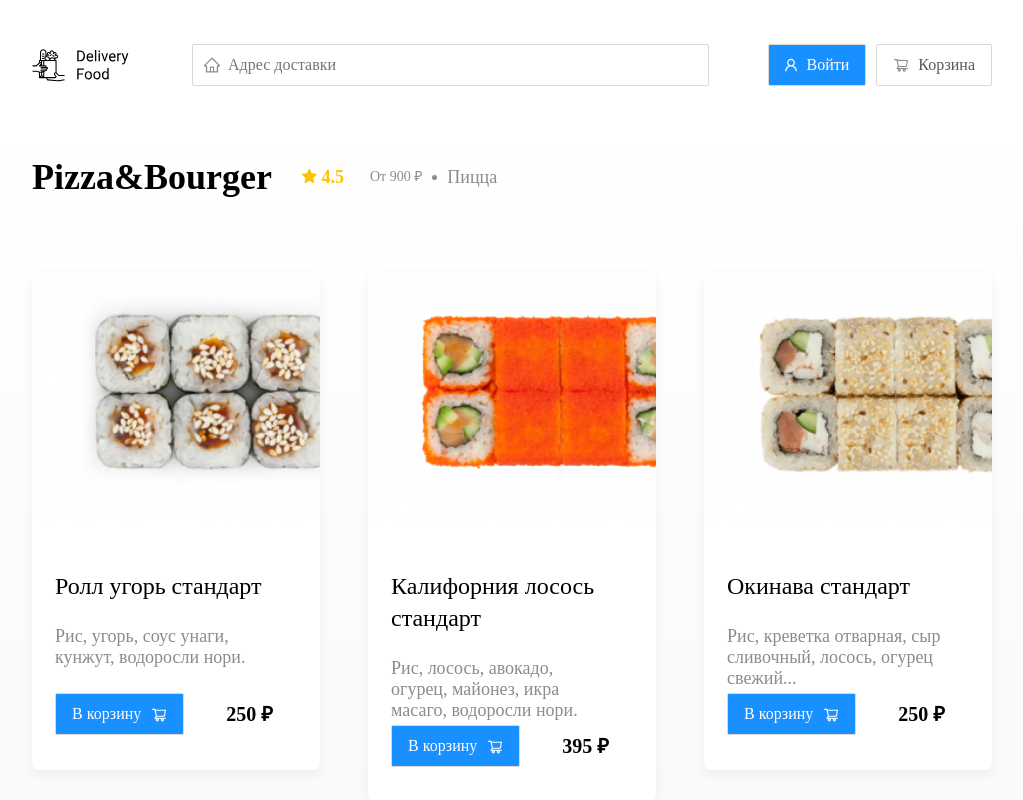
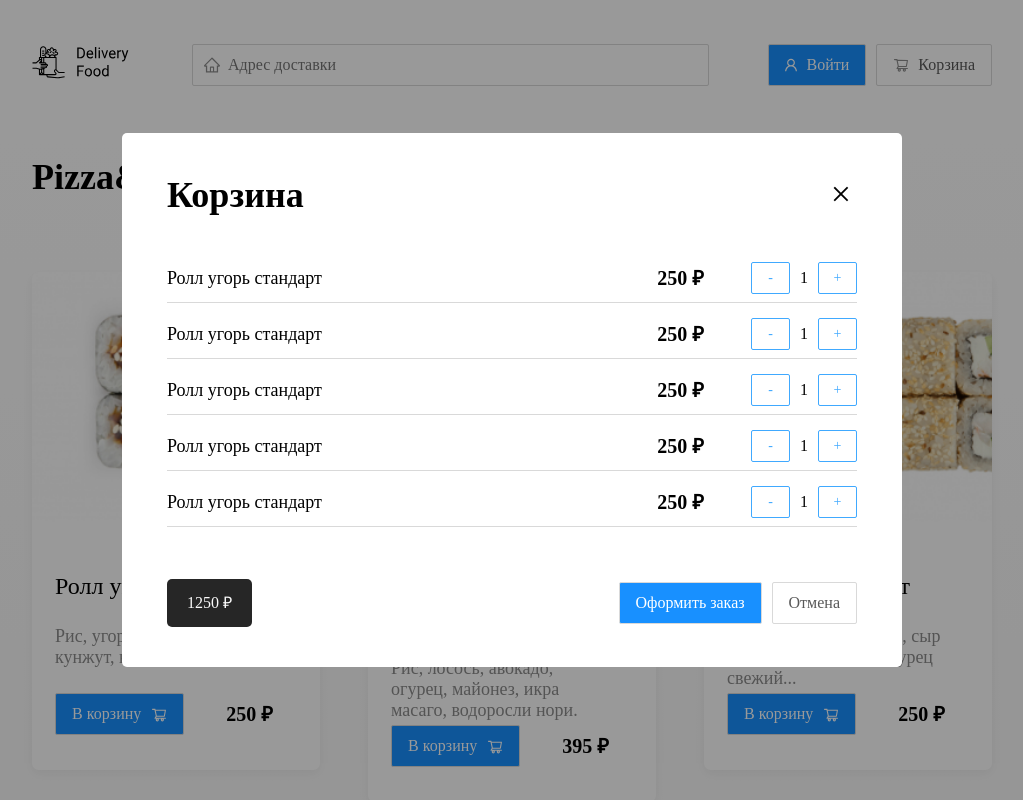
Before and after one commit to Zvezegor/Food, a plain HTML site: page restaurant.html in a window 1280 px wide. Both pictures are taken after a click on the button "Корзина". Shown: the top 800 px of the page, without its empty margins (128-1151 px from the left). Drawn offline with Linux system fonts and the light colour scheme.

Commit message:
completed

```diff
--- a/css/style.css
+++ b/css/style.css
@@ -238,6 +238,104 @@
 .social-link:not(:last-child) {
   margin-right: 21px;
 }
+.modal {
+  display: none;
+  position: fixed;
+  left: 0;
+  top: 0;
+  width: 100%;
+  height: 100%;
+  background: rgba(0, 0, 0, 0.4);
+}
+.active {
+  display: flex;
+}
+.modal-dialog {
+  max-width: 780px;
+  width: 95%;
+  background: #ffffff;
+  border-radius: 5px;
+  margin: auto;
+  padding: 40px 45px;
+}
+.modal-body {
+  margin-bottom: 52px;
+}
+
+.modal-header {
+  display: flex;
+  align-items: center;
+  justify-content: space-between;
+  margin-bottom: 45px;
+}
+.modal-title {
+  margin: 0;
+  font-weight: bold;
+  font-size: 36px;
+  line-height: 42px;
+}
+.close {
+  font-size: 36px;
+  border: none;
+  background-color: transparent;
+}
+.food-row {
+  display: flex;
+  align-items: flex-start;
+  justify-content: space-between;
+  padding-bottom: 8px;
+  border-bottom: 1px solid #d9d9d9;
+  margin-bottom: 15px;
+}
+.food-name {
+  font-size: 18px;
+  line-height: 32px;
+}
+.food-price {
+  font-weight: 700;
+  font-size: 20px;
+  line-height: 32px;
+  margin-left: auto;
+  margin-right: 47px;
+}
+.counter-button {
+  width: 39px;
+  height: 32px;
+  background: #ffffff;
+  border: 1px solid #40a9ff;
+  border-radius: 2px;
+  color: #40a9ff;
+  font-size: 14px;
+  line-height: 22px;
+}
+.food-counter {
+  display: flex;
+  align-items: center;
+}
+.counter {
+  font-size: 16px;
+  line-height: 24px;
+  margin-left: 10px;
+  margin-right: 10px;
+}
+.modal-footer {
+  display: flex;
+  align-items: center;
+  justify-content: space-between;
+}
+.footer-buttons {
+  display: flex;
+  align-items: center;
+}
+.modal-body {
+  margin-bottom: 52px;
+}
+.modal-pricetag {
+  background: #262626;
+  border-radius: 5px;
+  color: #fafafa;
+  padding: 15px 20px;
+}
 @media (max-width: 1366px) {
   .container {
     max-width: 960px;
--- /dev/null
+++ b/js/main.js
@@ -0,0 +1,10 @@
+const cartButton = document.querySelector("#cart-button");
+const modal = document.querySelector(".modal");
+const close = document.querySelector(".close");
+
+cartButton.addEventListener("click", function (event) {
+  modal.classList.add("active");
+});
+close.addEventListener("click", function (event) {
+  modal.classList.remove("active");
+});
--- a/restaurant.html
+++ b/restaurant.html
@@ -17,7 +17,7 @@
   <body>
     <div class="container">
       <header class="header">
-        <img src="img/logo.svg" alt="logo icon  " />
+        <a href="/index.html"> <img src="img/logo.svg" alt="logo icon  " /> </a>
         <input
           type="text"
           class="input input-adress"
@@ -28,7 +28,7 @@
             <img src="/img/person.svg" alt="user" class="button-icon" />
             <span class="button-text">Войти</span>
           </button>
-          <button class="button">
+          <button class="button" id="cart-button">
             <img class="button-icon" src="/img/cart.svg" alt="cart" />
             Корзина
           </button>
@@ -223,7 +223,9 @@
     <footer class="footer">
       <div class="container">
         <div class="footer-block">
-          <img src="/img/logo.svg" alt="logo" class="logo footer-logo" />
+          <a href="/index.html">
+            <img src="img/logo.svg" alt="logo icon  " />
+          </a>
           <nav class="footer-nav">
             <a href="#" class="footer-link">Ресторанам </a
             ><a href="#" class="footer-link">Курьерам</a
@@ -242,5 +244,74 @@
         </div>
       </div>
     </footer>
+    <div class="modal">
+      <div class="modal-dialog">
+        <div class="modal-header">
+          <h3 class="modal-title">Корзина</h3>
+          <button class="close">&times;</button>
+        </div>
+        <div class="modal-body">
+          <div class="food-row">
+            <span class="food-name">Ролл угорь стандарт</span>
+            <strong class="food-price">250 ₽</strong>
+            <div class="food-counter">
+              <button class="counter-button">-</button>
+              <span class="counter">1</span>
+              <button class="counter-button">+</button>
+            </div>
+          </div>
+          <!-- /.foods-row -->
+          <div class="food-row">
+            <span class="food-name">Ролл угорь стандарт</span>
+            <strong class="food-price">250 ₽</strong>
+            <div class="food-counter">
+              <button class="counter-button">-</button>
+              <span class="counter">1</span>
+              <button class="counter-button">+</button>
+            </div>
+          </div>
+          <!-- /.foods-row -->
+          <div class="food-row">
+            <span class="food-name">Ролл угорь стандарт</span>
+            <strong class="food-price">250 ₽</strong>
+            <div class="food-counter">
+              <button class="counter-button">-</button>
+              <span class="counter">1</span>
+              <button class="counter-button">+</button>
+            </div>
+          </div>
+          <!-- /.foods-row -->
+          <div class="food-row">
+            <span class="food-name">Ролл угорь стандарт</span>
+            <strong class="food-price">250 ₽</strong>
+            <div class="food-counter">
+              <button class="counter-button">-</button>
+              <span class="counter">1</span>
+              <button class="counter-button">+</button>
+            </div>
+          </div>
+          <!-- /.foods-row -->
+          <div class="food-row">
+            <span class="food-name">Ролл угорь стандарт</span>
+            <strong class="food-price">250 ₽</strong>
+            <div class="food-counter">
+              <button class="counter-button">-</button>
+              <span class="counter">1</span>
+              <button class="counter-button">+</button>
+            </div>
+          </div>
+          <!-- /.foods-row -->
+        </div>
+        <!-- /.modal-body -->
+        <div class="modal-footer">
+          <span class="modal-pricetag">1250 ₽</span>
+          <div class="footer-buttons">
+            <button class="button button-primary">Оформить заказ</button>
+            <button class="button">Отмена</button>
+          </div>
+        </div>
+      </div>
+    </div>
+    <script src="/js/main.js"></script>
   </body>
 </html>
```
Also changed, not shown: index.html (+4 -2 lines).
